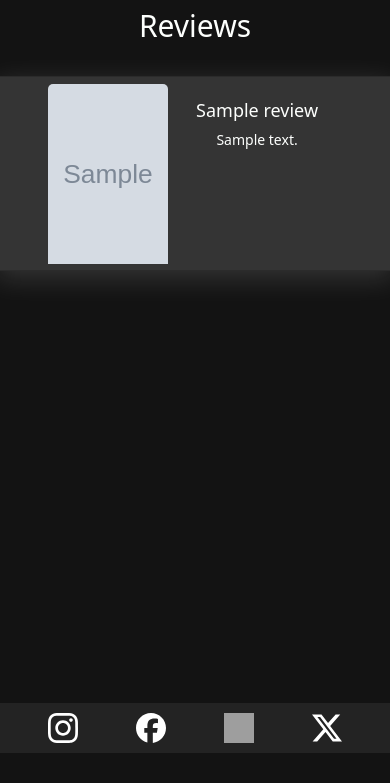
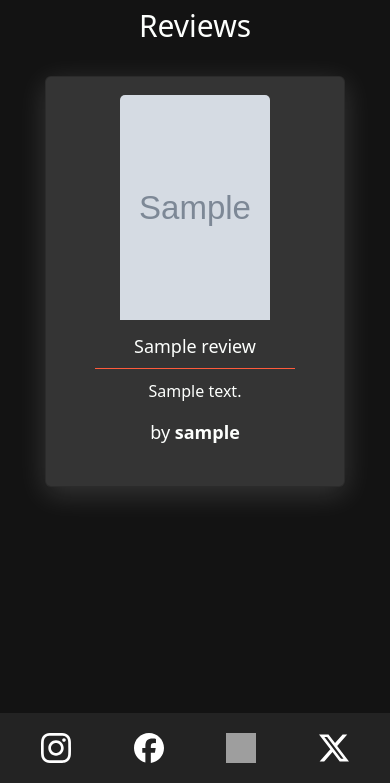
Before and after one commit to m-dixon5/FilmArchive, a Django app: page /reviews/ in a window 390 px wide. Shown: the part 61-844 px from the top of the page. Run offline with Django 4.2, Linux system fonts and the light colour scheme; tables that the repository leaves empty hold one stand-in row (values such as "Sample post"); grey boxes marked "Sample" are stand-in pictures; parts of the project's set-up code (start-up, migrations or seed data) failed here and were passed over; some libraries are stand-ins or nearby versions; grey boxes are pictures that could not be loaded.

Commit message:
Update review page layout and styles

```diff
--- a/reviews/templates/reviews/review.html
+++ b/reviews/templates/reviews/review.html
@@ -6,17 +6,19 @@
 <h1 class="text-center p-2 d-block reviews-heading">
     Reviews
 </h1>
-<div class="container d-flex flex-row flex-wrap justify-content-center">
+<div class="d-flex flex-row flex-wrap justify-content-center">
     {% for review in reviews %}
     <a href="{% url 'review_detail' review.id %}" class="review-card" aria-label="Click to view {{review.film_title}}">
         <div class="card m-3 text-center justify-content-center align-items-center">
             <div class="row">
-                <div class="col-sm-4 col-5 d-flex align-items-center justify-content-center">
+                <div class="col-12 col-sm-4 col-md-5 d-flex align-items-center justify-content-center">
                     <img src="{{review.film_image.url}}" class="card-img-top" alt="...">
                 </div>
-                <div class="card-body col-sm-8 col-7 ">
-                <h2 class="card-title">{{review.film_title}}</h2>
-                <p class="card-text">{{review.summary|truncatechars:100}}</p>
+                <div class="card-body col-12 col-sm-8 col-md-7 ">
+                    <h2 class="card-title">{{review.film_title}}</h2>
+                    <hr class="sub-hr text-center">
+                    <p class="card-text">{{review.summary|truncatechars:100}}</p>
+                    <p class="card-user">by <strong>{{ review.user }}</strong></p>
                 </div>
             </div>
         </div>
--- a/static/css/base.css
+++ b/static/css/base.css
@@ -155,7 +155,8 @@ main {
 
 .footer-container {
   background-color: #232323;
-  margin: 20px 0px 30px;
+  margin-top: 30px;
+  padding: 10px 0px;
 }
 
 /* Forms */
@@ -194,8 +195,8 @@ main {
 
 /* Reviews page */
 .card {
-  width: 25rem;
-  height: 80%;
+  width: 450px;
+  height: 90%;
   margin-top: 1rem;
   background-color: #343434;
   color: #fdfffd;
@@ -203,6 +204,15 @@ main {
   font-size: 14px;
   font-weight: 100;
   box-shadow: rgba(255, 255, 255, 0.15) 0px 7px 29px 0px;
+}
+
+.card-body hr {
+  margin-left: 40px;
+}
+
+.card-user {
+  font-size: 18px;
+  font-weight: 400;
 }
 
 .reviews-heading {
@@ -221,12 +231,16 @@ main {
 }
 
 .card-img-top {
-  height: 180px;
-  width: 120px;
+  height: 225px;
+  width: 150px;
 }
 
 .comments-container {
   height: 100px;
+}
+
+.card-text {
+  font-size: 16px;
 }
 
 /* Review Detail Pages */
@@ -662,6 +676,25 @@ main {
     width: 90%;
   }
 
+  .card-img-top {
+    margin-left: 20px;
+  }
+
+  .card-body hr {
+    margin-left: 30px;
+    width: 200px;
+  }
+
+}
+
+@media screen and (max-width: 576px) {
+  .card {
+    width: 300px;
+  }
+
+  .card-img-top {
+    margin: 10px 0px 0px;
+  }
 }
 
 @media screen and (max-width: 420px) {
@@ -686,4 +719,14 @@ main {
   .about-section hr {
     width: 150px;
   }
+
+  .card {
+    width: 300px;
+  }
 }
+
+@media screen and (max-width: 343px) {
+  .card {
+    width: 250px;
+  }
+}
```
